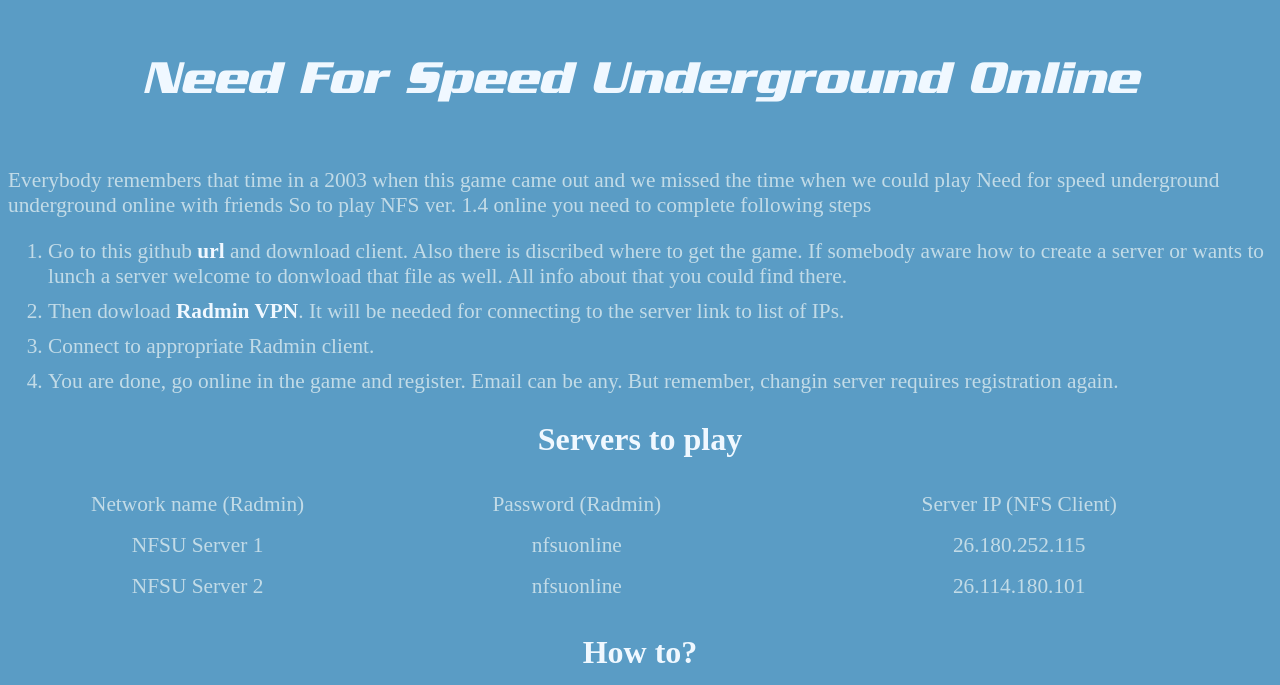
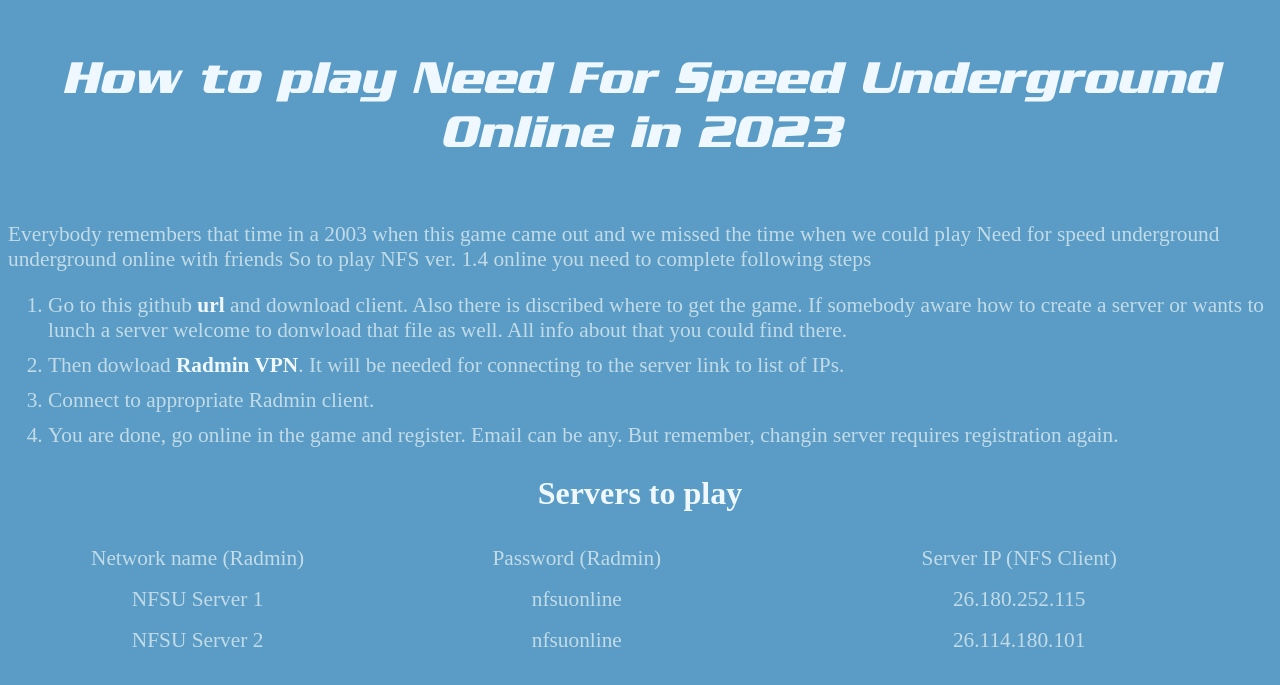
Before and after one commit to gecmenow/nfsuonline, a plain HTML site: page index.html in a window 1280 px wide. Shown: the top 685 px of the page. Drawn offline with Linux system fonts and the light colour scheme.

Commit message:
updated header

```diff
--- a/index.html
+++ b/index.html
@@ -11,7 +11,7 @@
     <header>
         <div class="wrappe">
             <h1 class="title">
-                Need For Speed Underground Online
+                How to play Need For Speed Underground Online in 2023
             </h1>
         </div>
     </header>
```
